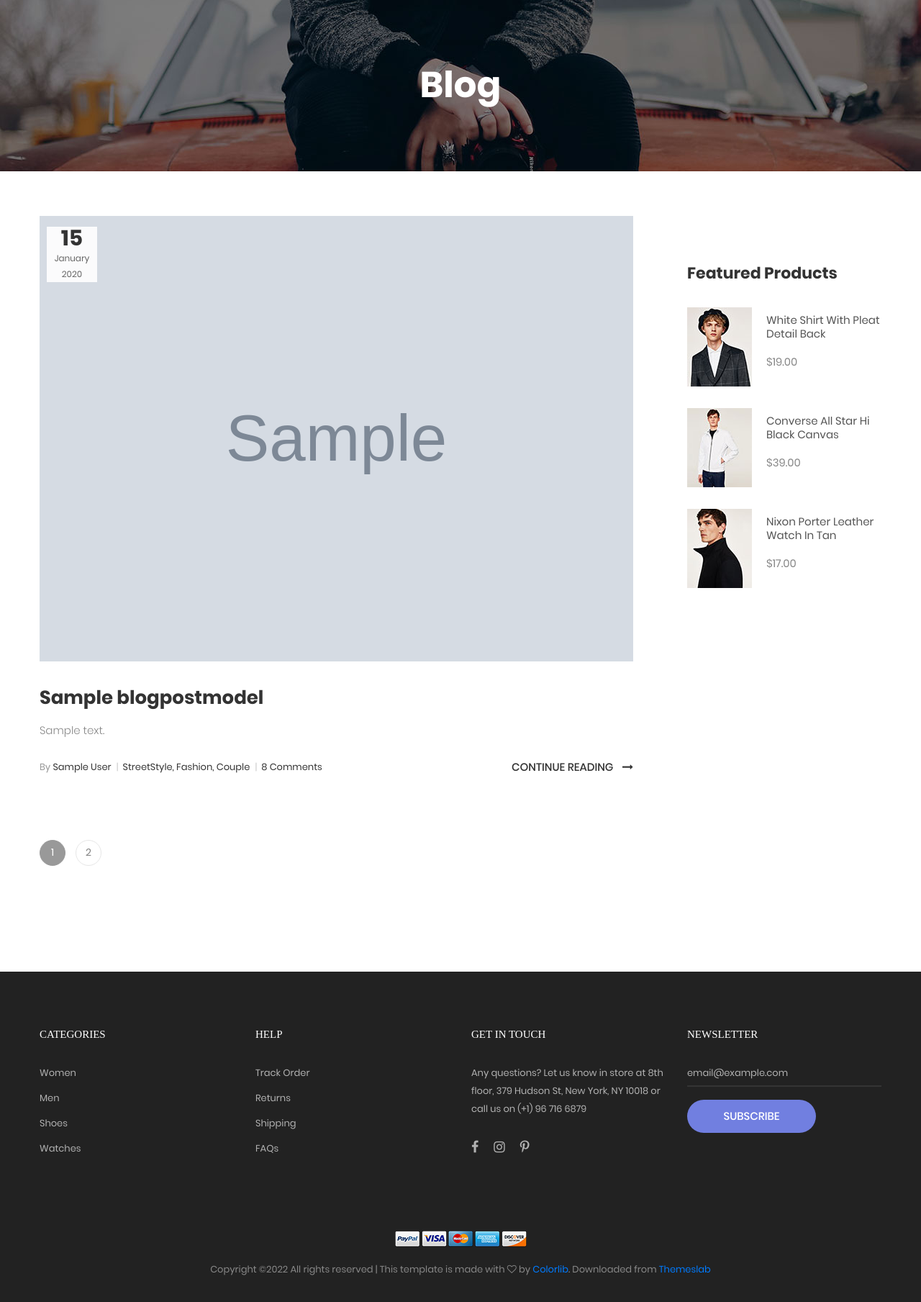
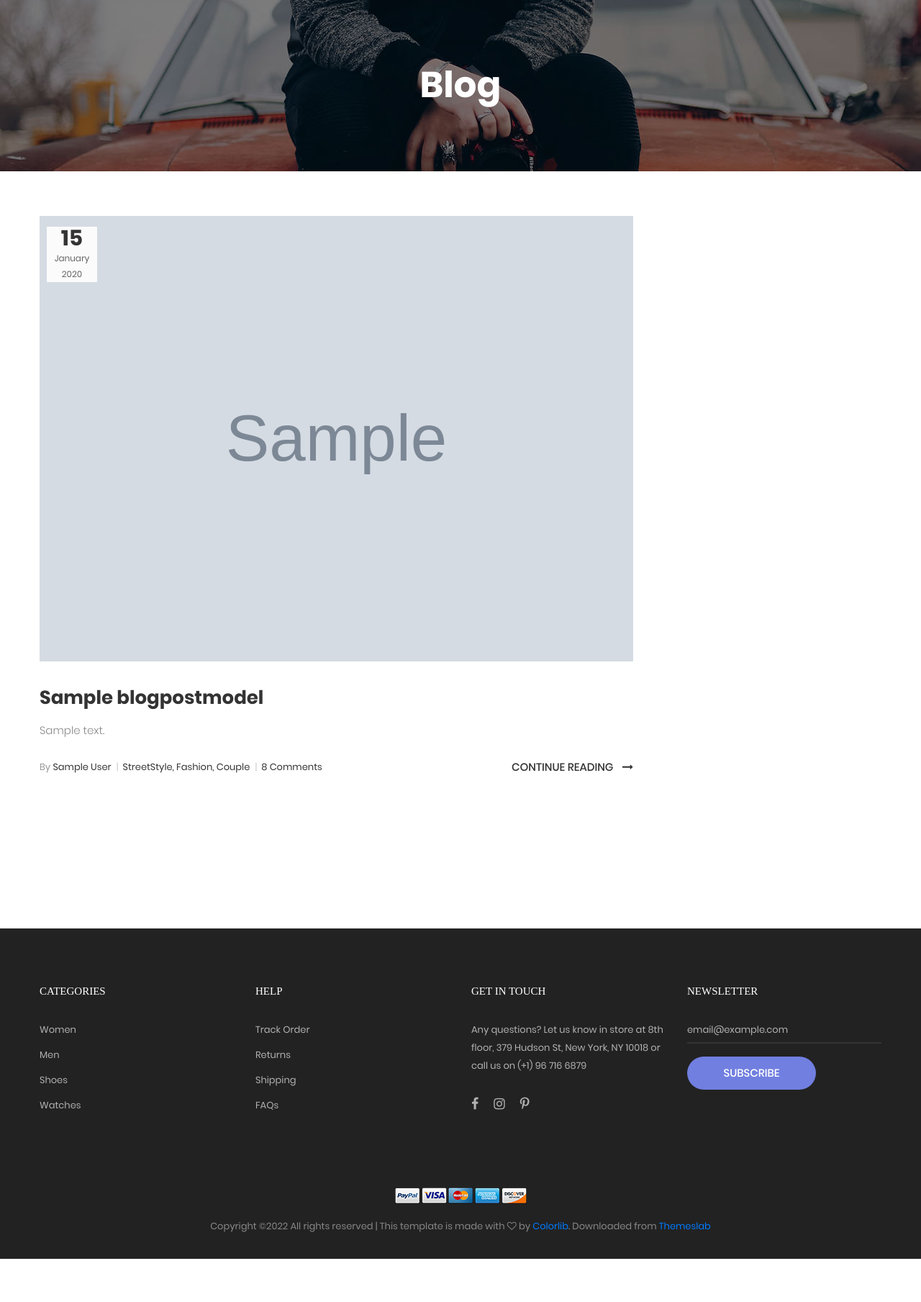
Before and after one commit to RahbarqulovAzizbek/Hadyalaruz, a Django app: page /blog/ in a window 1280 px wide. Shown: the part 85-1894 px from the top of the page at 72% size. After the commit the page ends 1834 px from the top, so only its background shows below. Run offline with Django 4.2, Linux system fonts and the light colour scheme; tables that the repository leaves empty hold one stand-in row (values such as "Sample post"); grey boxes marked "Sample" are stand-in pictures; parts of the project's set-up code (start-up, migrations or seed data) failed here and were passed over; some libraries are stand-ins or nearby versions; some web fonts are replaced.

```diff
--- a/templates/main/blog_list.html
+++ b/templates/main/blog_list.html
@@ -163,81 +163,22 @@
                             </div>
 
 
-                            <!-- Pagination -->
-                            <div class="flex-l-m flex-w w-full p-t-10 m-lr--7">
-                                <a href="#" class="flex-c-m how-pagination1 trans-04 m-all-7 active-pagination1">
-                                    1
-                                </a>
 
-                                <a href="#" class="flex-c-m how-pagination1 trans-04 m-all-7">
-                                    2
-                                </a>
-                            </div>
+{#                            <!-- Pagination -->#}
+{#                            <div class="flex-l-m flex-w w-full p-t-10 m-lr--7">#}
+{#                                <a href="#" class="flex-c-m how-pagination1 trans-04 m-all-7 active-pagination1">#}
+{#                                    1#}
+{#                                </a>#}
+{##}
+{#                                <a href="#" class="flex-c-m how-pagination1 trans-04 m-all-7">#}
+{#                                    2#}
+{#                                </a>#}
+{#                            </div>#}
                         </div>
                     </div>
                 {% endfor %}
 
-                <div class="col-md-4 col-lg-3 p-b-80">
-                    <div class="side-menu">
 
-                        <div class="p-t-65">
-                            <h4 class="mtext-112 cl2 p-b-33">
-                                Featured Products
-                            </h4>
-
-                            <ul>
-                                <li class="flex-w flex-t p-b-30">
-                                    <a href="#" class="wrao-pic-w size-214 hov-ovelay1 m-r-20">
-                                        <img src="{% static 'images/product-min-01.jpg' %}" alt="PRODUCT">
-                                    </a>
-
-                                    <div class="size-215 flex-col-t p-t-8">
-                                        <a href="#" class="stext-116 cl8 hov-cl1 trans-04">
-                                            White Shirt With Pleat Detail Back
-                                        </a>
-
-                                        <span class="stext-116 cl6 p-t-20">
-											$19.00
-										</span>
-                                    </div>
-                                </li>
-
-                                <li class="flex-w flex-t p-b-30">
-                                    <a href="#" class="wrao-pic-w size-214 hov-ovelay1 m-r-20">
-                                        <img src="{% static 'images/product-min-02.jpg' %}" alt="PRODUCT">
-                                    </a>
-
-                                    <div class="size-215 flex-col-t p-t-8">
-                                        <a href="#" class="stext-116 cl8 hov-cl1 trans-04">
-                                            Converse All Star Hi Black Canvas
-                                        </a>
-
-                                        <span class="stext-116 cl6 p-t-20">
-											$39.00
-										</span>
-                                    </div>
-                                </li>
-
-                                <li class="flex-w flex-t p-b-30">
-                                    <a href="#" class="wrao-pic-w size-214 hov-ovelay1 m-r-20">
-                                        <img src="{% static 'images/product-min-03.jpg' %}" alt="PRODUCT">
-                                    </a>
-
-                                    <div class="size-215 flex-col-t p-t-8">
-                                        <a href="#" class="stext-116 cl8 hov-cl1 trans-04">
-                                            Nixon Porter Leather Watch In Tan
-                                        </a>
-
-                                        <span class="stext-116 cl6 p-t-20">
-											$17.00
-										</span>
-                                    </div>
-                                </li>
-                            </ul>
-                        </div>
-
-                    </div>
-                </div>
             </div>
         </div>
     </section>
```
Also changed, not shown: assets/css/main.css (+39 -0 lines), templates/main/blog_detail.html (+19 -0 lines).
